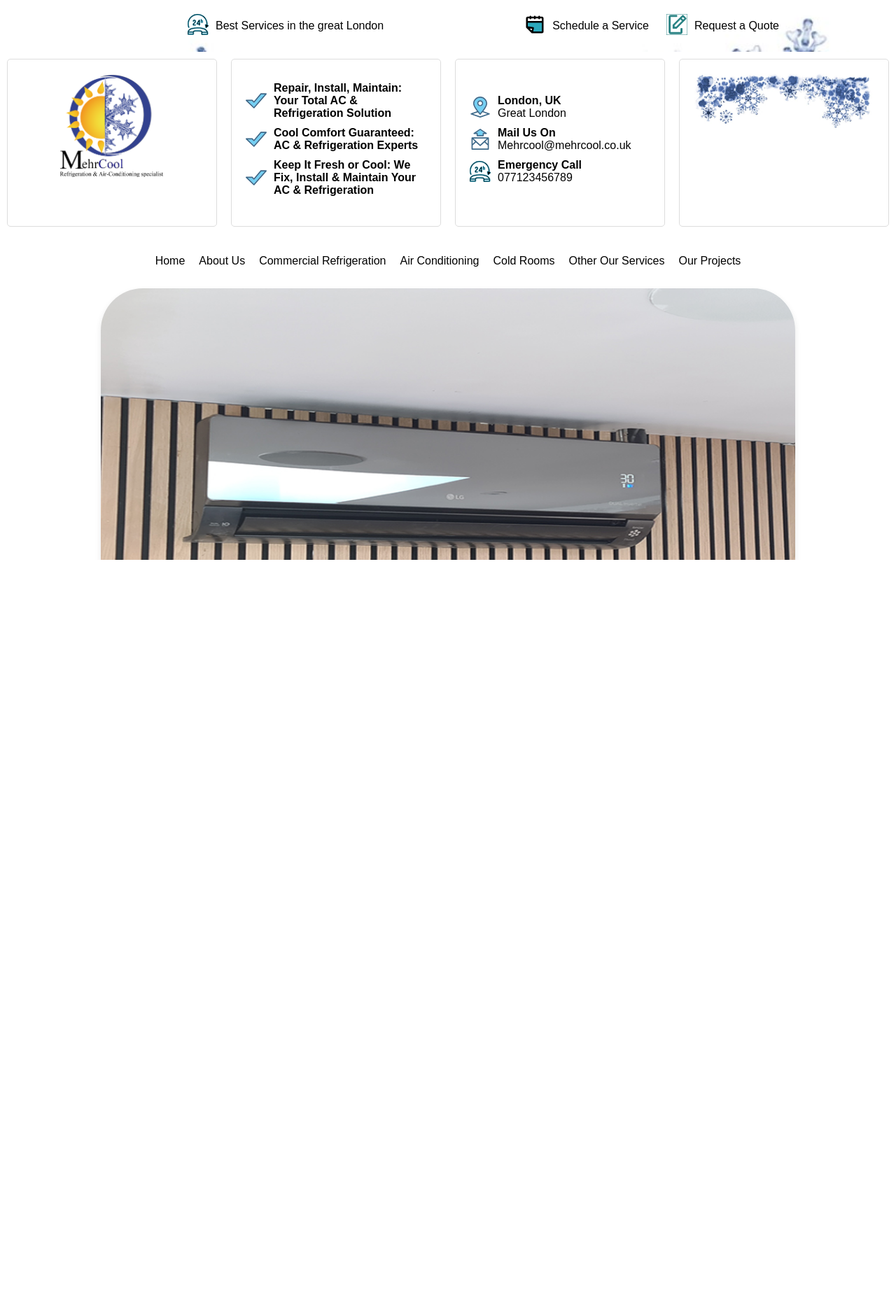
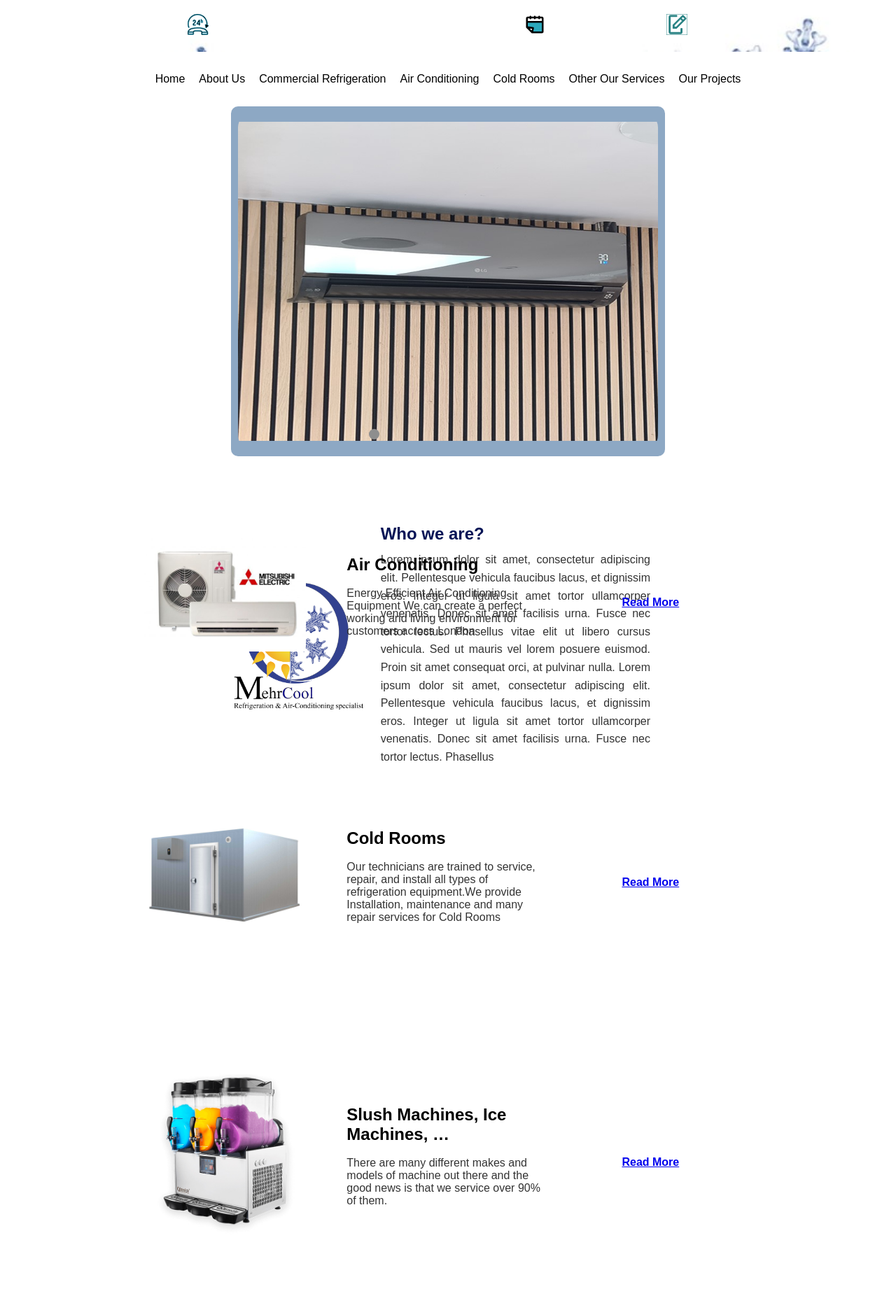
Before and after one commit to VaZarei/mehrcoolref, a Django app: page / in a window 1280 px wide. Shown: the whole page at 70% size. Before the commit the page ends 800 px from the top, so only its background shows below. Run offline with Django 5.2, Linux system fonts and the light colour scheme.

Commit message:
Home page add skills

```diff
--- a/mehrcoolref/home/views.py
+++ b/mehrcoolref/home/views.py
@@ -12,5 +12,8 @@
         image_dir = os.path.join('static', 'images', 'home')  # Adjust the path as needed
         images = os.listdir(image_dir)
         image_paths = [os.path.join('images', 'home', img) for img in images if img.endswith(('jpg', 'jpeg', 'png', 'gif'))]
-        context = {'image_paths': image_paths}
+        context = {
+            'image_paths': image_paths,
+
+                   }
         return render(request, 'home/home.html', context)
--- a/mehrcoolref/static/css/base/basestyles.css
+++ b/mehrcoolref/static/css/base/basestyles.css
@@ -6,7 +6,7 @@
     width: 100%;
     height: 100%;
     font-family: Arial, sans-serif;
-    background-color: #f00000; /* Background color */
+    background-color: #ffffff; /* Background color */
 }
 
 .navbar-1 {
@@ -14,7 +14,7 @@
     flex-wrap: wrap;
     padding: 20px;
     justify-content: left;
-    background-color: #ffffff;
+    background-color: #030055;
     background-image: url("static/images/base/ice.jpg");
     background-size: cover;
 }
@@ -32,7 +32,7 @@
 }
 
 .navbar-1 .nav-text {
-    color: #000000;
+    color: #ffffff;
     text-decoration: none;
     font-size: 1.0em;
 }
--- a/mehrcoolref/static/css/home/homestyles.css
+++ b/mehrcoolref/static/css/home/homestyles.css
@@ -1,22 +1,46 @@
 /* static/css/home/homestyles.css */
 
-body, html {
+
+
+.container {
+    display: flex;
+    gap: 20px; /* Space between items */
+    font-family: Arial, sans-serif;
+    display: flex;
+    justify-content: center;
+    align-items: center;
+    height: 500px;
     margin: 0;
-    padding: 0;
-    height: 100%;
-    overflow: auto; /* Allow scrolling */
-    background-color: #ffffff; /* Set background color */
+    background-color: #ffffff;
+}
+
+.item {
+    flex: 1;
+    background-color: #4CAF50;
+    color: white;
+    display: flex;
+    justify-content: center;
+    align-items: center;
+    text-align: center;
+    height: 600px; /* Set a fixed height */
+    border-radius: 8px;
 }
 
 .slideshow-container {
-    position: relative;
-    width: 80%; /* Adjust width to 80% */
-    height: 80vh; /* Set height as needed */
+    position:relative;
+    width: 50%; /* Adjust width to 80% */
+    float: right;
+
+
+
+    height:500px ; /* Set height as needed 50vh  */
     overflow: hidden;
-    background-color: #ffffff;
-    border-radius: 60px; /* Rounded corners */
-    box-shadow: 0 4px 8px rgba(39, 39, 39, 0.1); /* Optional: add a subtle shadow */
-    margin: auto; /* Center the slideshow container horizontally */
+    background-color: #8da8c4;
+    border-radius: 10px; /* Rounded corners */
+    box-shadow: 0 0px 0px #ffffff; /* Optional: add a subtle shadow */
+    /*margin: auto; /* Center the slideshow container horizontally */
+    float: right;
+
 }
 
 .slide {
@@ -24,23 +48,24 @@
     width: 100%;
     height: 100%;
     position: absolute;
-    border-radius: 0px;
+
 }
 
 .slide img {
     width: 100%;
     height: 100%;
-    object-fit: cover;
-    border-radius: 40px; /* Apply rounded corners to images */
+    object-fit: scale-down;
+    border-radius: 30px; /* Apply rounded corners to images */
+    padding: 10px;
 }
 
 .fade {
-    animation: fadeEffect 10.5s ease-in-out;
+    animation: fadeEffect 0.0s ease-in-out;
 }
 
 @keyframes fadeEffect {
-    from { opacity: 0.4; }
-    to { opacity: 1; }
+    from { opacity: 0.0; }
+    to { opacity: 0.0; }
 }
 
 .pagination {
@@ -55,14 +80,14 @@
     height: 15px;
     width: 15px;
     margin: 0 2px;
-    background-color: #ffffff;
+    /*background-color: #c8c8c8;*/
     border-radius: 50%;
     display: inline-block;
-    transition: background-color 0.6s ease;
+    transition: background-color 0.0s ease;
 }
 
 .active, .dot:hover {
-    background-color: #ffffff;
+    background-color: #8e8e8e;
 }
 
 /* Responsive adjustments */
@@ -95,70 +120,132 @@
 }
 
 
-/************************************************** 3 Column below Slideshow ********************** /
+/************************************************************ article1 *************************************************/
 
-/* General reset and box-sizing for consistent layout */
+
+/* Article container styling */
 * {
     margin: 0;
     padding: 0;
     box-sizing: border-box;
 }
 
-body, html {
-    height: 100%;
+
+
+/* Article container styling */
+.article-container {
+    display: flex;
+    flex-direction: row;
+    background-color: #ffffff;
+    border: 1px solid #ffffff;
+    border-radius: 10px;
+    max-width: 800px;
+    overflow: hidden;
+    box-shadow: 0 0 0px #ffffff;
+    width: 50%;
+    height: 500px;
+    float: left;
+
+
+
 }
 
-
-.container_2 {
-    display: flex;
-    justify-content: center;
-    align-items: stretch;
-    width: 100%;
-    max-width: 1200px;
-    padding: 20px;
+/* Article image styling */
+.article-image {
+    flex: 1;
 }
 
-.column {
-    flex: 1;
-    margin: 10px;
+.article-image img {
+    width: 100%;
+    height: 100%;
+    object-fit:scale-down;
+}
+
+/* Article content styling */
+.article-content {
+    flex: 2;
     padding: 20px;
-    background-color: #ffffff;
-    border: 1px solid #ddd;
-    border-radius: 5px;
-    transition: background 0.3s;
+    display: flex;
+    flex-direction: column;
+    justify-content: center;
+
+}
+
+.article-title {
+    margin-bottom: 10px;
+    font-size: 24px;
+    font-weight: bold;
+}
+
+.article-text {
+    text-align: justify;
+    font-size: 16px;
+    line-height: 1.6;
 }
 
 /* Responsive Design */
-@media (max-width: 768px) {
-    .container {
+@media (max-width: 1024px) {
+    .article-container {
         flex-direction: column;
+    }
+
+    .article-image, .article-content {
+        width: 100%;
+    }
+
+    .article-image img {
+        width: 100%;
+        height: auto;
     }
 }
 
-/* Custom styles for individual columns */
-#column1 {
-    background-color: #ffdddd; /* Example color */
-    /* You can add background images like this */
-    /* background-image: url('path/to/image.jpg'); */
-    /* Example of item alignment inside the column */
+/*********************************************************************introduction skills****************************/
+
+
+.container_skills {
+    width: 70%;
+    height: 400px;
+    font-family: Arial, sans-serif;
     display: flex;
-    flex-direction: column;
     justify-content: center;
-    align-items: center;
+    align-items: left;
+
+    margin: auto;
+    background-color: #ffffff;
+
 }
 
-#column2 {
-    background-color: #ddffdd; /* Example color */
+.floor1 {
     display: flex;
-    flex-direction: column;
-    justify-content: flex-start;
-    align-items: flex-start;
+    justify-content: space-between;
+    align-items: center;
+    padding: 50px 0;
 }
 
-#column3 {
-    background-color: #ddddff; /* Example color */
-    display: flex;
-    flex-direction: column;
-    justify-content: flex-end;
-    align-items: flex-end;
+.left-column, .center-column, .right-column {
+    flex: 1;
+    text-align: left;
 }
+
+.left-column img {
+    max-width: 80%;
+    height: auto;
+}
+
+.center-column {
+    flex: 1;
+    text-align: left;
+}
+
+.right-column {
+    text-decoration:solid;
+    color: #000000;
+    font-weight: bold;
+    text-align: center;
+}
+
+.divider {
+    height: 100px;
+    background: linear-gradient(to right, rgba(0, 0, 0, 0), rgba(0, 0, 0, 0.5), rgba(0, 0, 0, 0));
+    margin: 20px 0;
+}
--- a/mehrcoolref/static/js/home/homescript.js
+++ b/mehrcoolref/static/js/home/homescript.js
@@ -16,28 +16,10 @@
     }
     slides[slideIndex - 1].style.display = "block";
     dots[slideIndex - 1].className += " active";
-    setTimeout(showSlides, 20000); // Change slide every 4 seconds
+    setTimeout(showSlides, 5000); // Change slide every 4 seconds
 }
 
 function currentSlide(n) {
     slideIndex = n;
     showSlides();
 }
-
-
-document.addEventListener('DOMContentLoaded', function() {
-    // Example function to change background color of a column
-    function changeBackgroundColor(columnId, color) {
-        document.getElementById(columnId).style.backgroundColor = color;
-    }
-
-    // Example function to change background image of a column
-    function changeBackgroundImage(columnId, imageUrl) {
-        document.getElementById(columnId).style.backgroundImage = `url(${imageUrl})`;
-        document.getElementById(columnId).style.backgroundSize = 'cover';
-    }
-
-    // Usage examples
-    changeBackgroundColor('column1', '#ffeedd');
-    changeBackgroundImage('column2', 'static/images/home/someimage.jpg');
-});
--- a/mehrcoolref/templates/base.html
+++ b/mehrcoolref/templates/base.html
@@ -31,7 +31,7 @@
         </div>
     </div>
 
-    <div class="container">
+    {% comment %} <div class="container">
         <div class="column column-1">
                 <a href="{% url "HomeView_url" %}">
                 <img class="llogo" src="{% static 'images/base/logo.png' %}" alt="lLogo"></a>
@@ -76,7 +76,7 @@
         <div class="column column-4">
             <img class="rlogo" src="{% static 'images/base/airconwoman.jpg' %}" alt="Aircon Woman">
         </div>
-    </div>
+    </div> {% endcomment %}
 
     <nav class="navbar">
         <div class="navbar-container">
--- a/mehrcoolref/templates/home/home.html
+++ b/mehrcoolref/templates/home/home.html
@@ -6,6 +6,9 @@
 {% endblock extra_head %}
 
 {% block content %}
+
+
+<div class="container">
     <div class="slideshow-container">
         {% for image_path in image_paths %}
             <div class="slide fade">
@@ -21,17 +24,78 @@
         </div>
     </div>
 
-<div class="container_2">
-    <div class="column column-1">
-        <a href="{% url "HomeView_url" %}">
-        <img class="llogo" src="{% static 'images/base/logo.png' %}" alt="lLogo"></a>
+
+    <div class="article-container">
+        <div class="article-image">
+            <img src="static/images/home/logo.png" alt="Sample Image">
         </div>
-    <div class="column" id="column2">
-        <p> Column 2</p>
+        <div class="article-content">
+            <h1 class="article-title">Who we are?</h1>
+            <p class="article-text">
+                Lorem ipsum dolor sit amet, consectetur adipiscing elit. Pellentesque vehicula
+                faucibus lacus, et dignissim eros. Integer ut ligula sit amet tortor ullamcorper
+                venenatis. Donec sit amet facilisis urna. Fusce nec tortor lectus. Phasellus
+                vitae elit ut libero cursus vehicula. Sed ut mauris vel lorem posuere euismod.
+                Proin sit amet consequat orci, at pulvinar nulla.
+                Lorem ipsum dolor sit amet, consectetur adipiscing elit. Pellentesque vehicula
+                faucibus lacus, et dignissim eros. Integer ut ligula sit amet tortor ullamcorper
+                venenatis. Donec sit amet facilisis urna. Fusce nec tortor lectus. Phasellus
+
+            </p>
         </div>
-    <div class="column" id="column3">
-        <p> Column 3</p>
     </div>
+</div>
+
+
+<div class="container_skills">
+    <div class="floor1">
+        <div class="left-column">
+            <img src="static/images/home/Mitso_mehrcool.jpg" alt="Image 1">
+        </div>
+        <div class="center-column">
+            <h2>Air Conditioning</h2>
+            <p><br>Energy Efficient Air Conditioning Equipment We can create a perfect working and living environment for customers across London</p>
+        </div>
+        <div class="right-column">
+            <a href="#"><br>Read More</a>
+        </div>
+    </div>
+    <div class="divider"></div>
+</div>
+
+<div class="container_skills">
+    <div class="floor1">
+        <div class="left-column">
+            <img src="static/images/home/Cold-Room.jpg" alt="Image 1">
+        </div>
+        <div class="center-column">
+            <h2>Cold Rooms</h2>
+            <p><br>Our technicians are trained to service, repair, and install all types of refrigeration equipment.We provide Installation, maintenance and many repair services for Cold Rooms</p>
+        </div>
+        <div class="right-column">
+            <a href="#"><br>Read More</a>
+        </div>
+    </div>
+    <div class="divider"></div>
+</div>
+
+<div class="container_skills">
+    <div class="floor1">
+        <div class="left-column">
+            <img src="static/images/home/Slush-Machine.jpg" alt="Image 1">
+        </div>
+        <div class="center-column">
+            <h2>Slush Machines,
+                Ice Machines, …</h2>
+            <p><br>There are many different makes and models of machine out there and the good news is that we service over 90% of them.
+
+            </p>
+        </div>
+        <div class="right-column">
+            <a href="#"><br>Read More</a>
+        </div>
+    </div>
+    <div class="divider"></div>
 </div>
 
 
```
Also changed, not shown: mehrcoolref/static/images/home/1000_F_452124486_ljdVJk2OdGyMCep6aCU6309XdZJ6uakV.jpg (deleted), mehrcoolref/static/images/home/1000_F_477480055_h9nl9fzHc3cxFNcrHdnrJjxWW4kHzOaq.jpg (deleted), mehrcoolref/static/images/home/51vSv2btgHL._SL500_.jpg (added), mehrcoolref/static/images/home/Cold-Room.jpg (added), mehrcoolref/static/images/home/Logo.png (added), mehrcoolref/static/images/home/Machine-Brands.jpg (added), mehrcoolref/static/images/home/Mitso_mehrcool.jpg (added), mehrcoolref/static/images/home/Slush-Machine.jpg (added), mehrcoolref/static/images/home/image11.jpg (added), mehrcoolref/static/images/home/image12.jpg (added), mehrcoolref/static/images/home/image3.jpg (deleted), mehrcoolref/static/images/home/image4.jpg, mehrcoolref/static/images/home/image5.jpg. Lines whose indentation alone changed are shown as unchanged.
